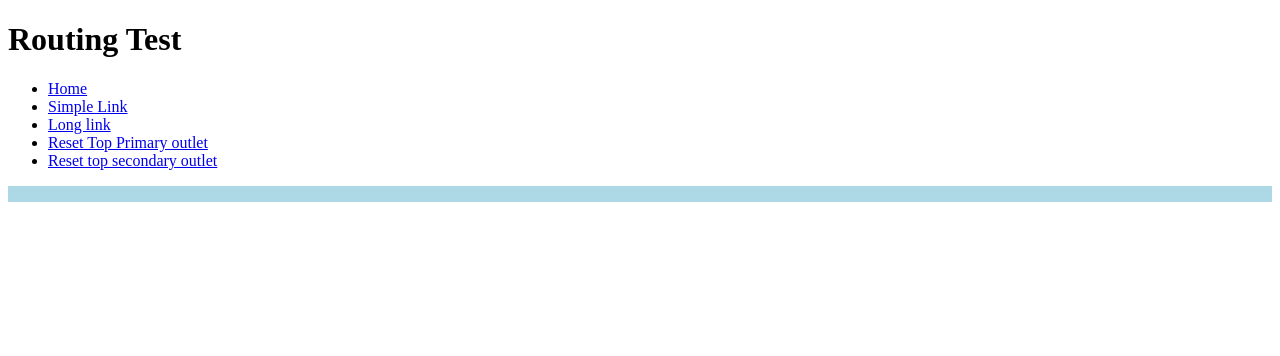
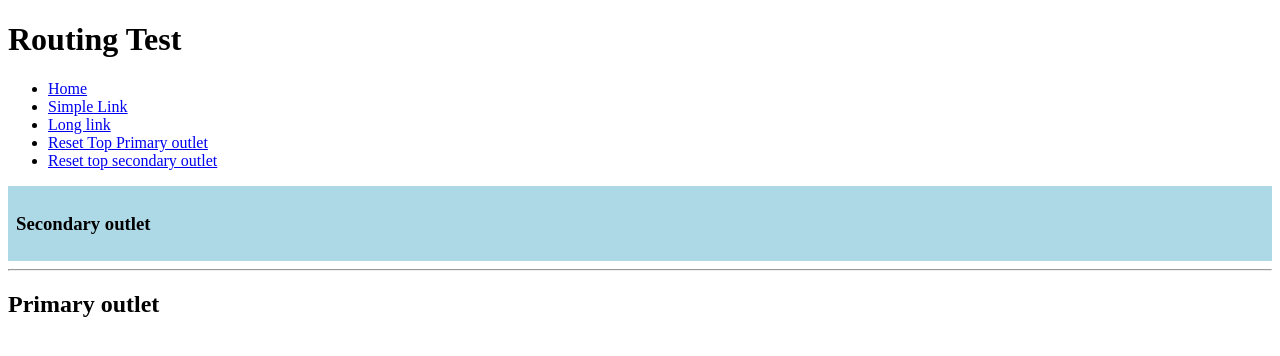
Before and after one commit to levanroinishvili/ng-multi-router-test, an Angular app: page / in a window 1280 px wide. Shown: the top 356 px of the page. Built offline with nearby package versions, Linux system fonts and the light colour scheme.

Commit message:
Outlets swap places

```diff
--- a/src/app/app.component.html
+++ b/src/app/app.component.html
@@ -63,9 +63,14 @@
   </ul>
 </nav>
 
-<router-outlet />
-
 <div
   style="margin-block-start: 16px; background-color: lightblue; padding: 8px">
+  <h3>Secondary outlet</h3>
   <router-outlet name="two" />
 </div>
+<hr />
+
+<div>
+  <h2>Primary outlet</h2>
+  <router-outlet />
+</div>
```
